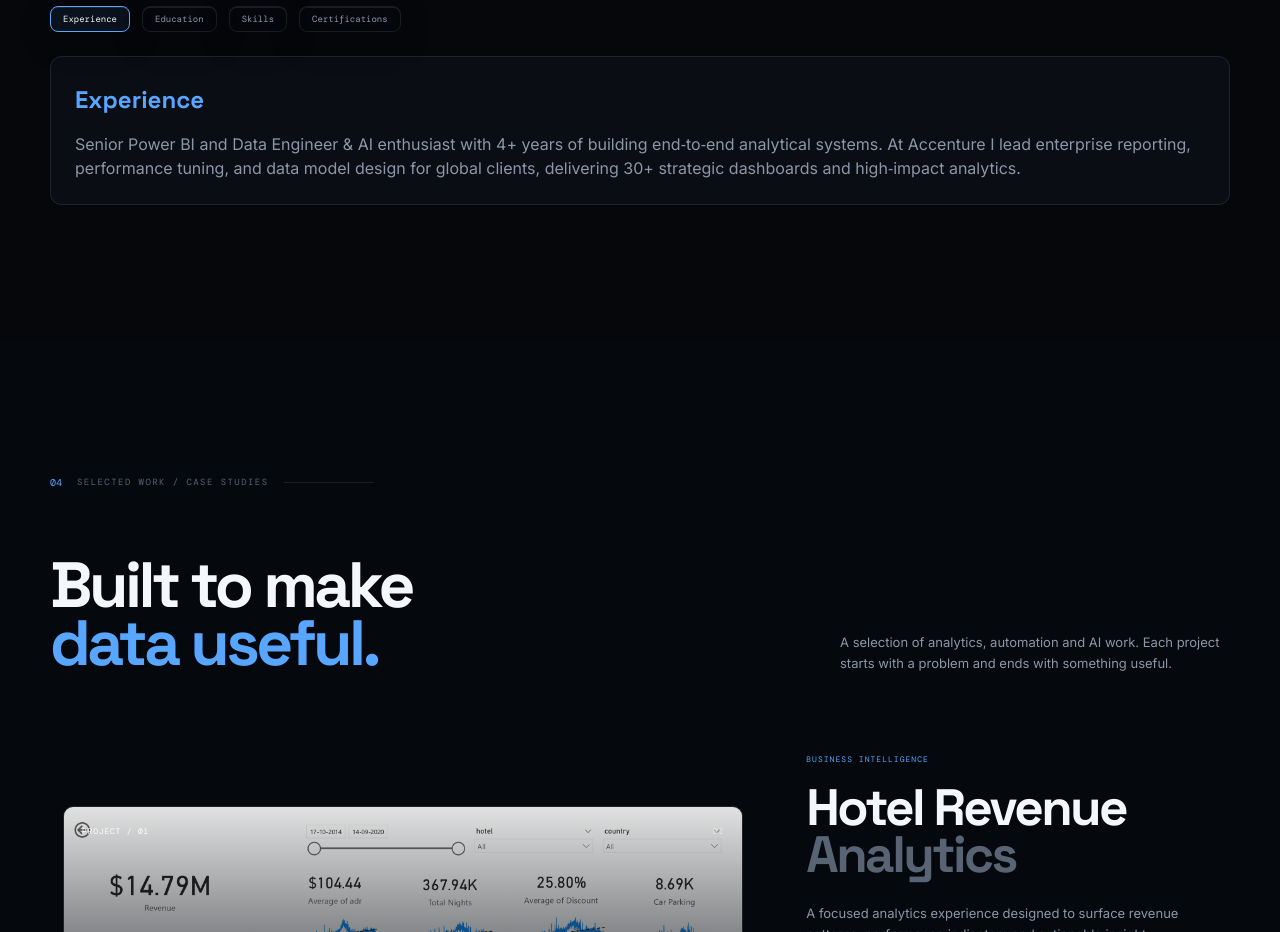
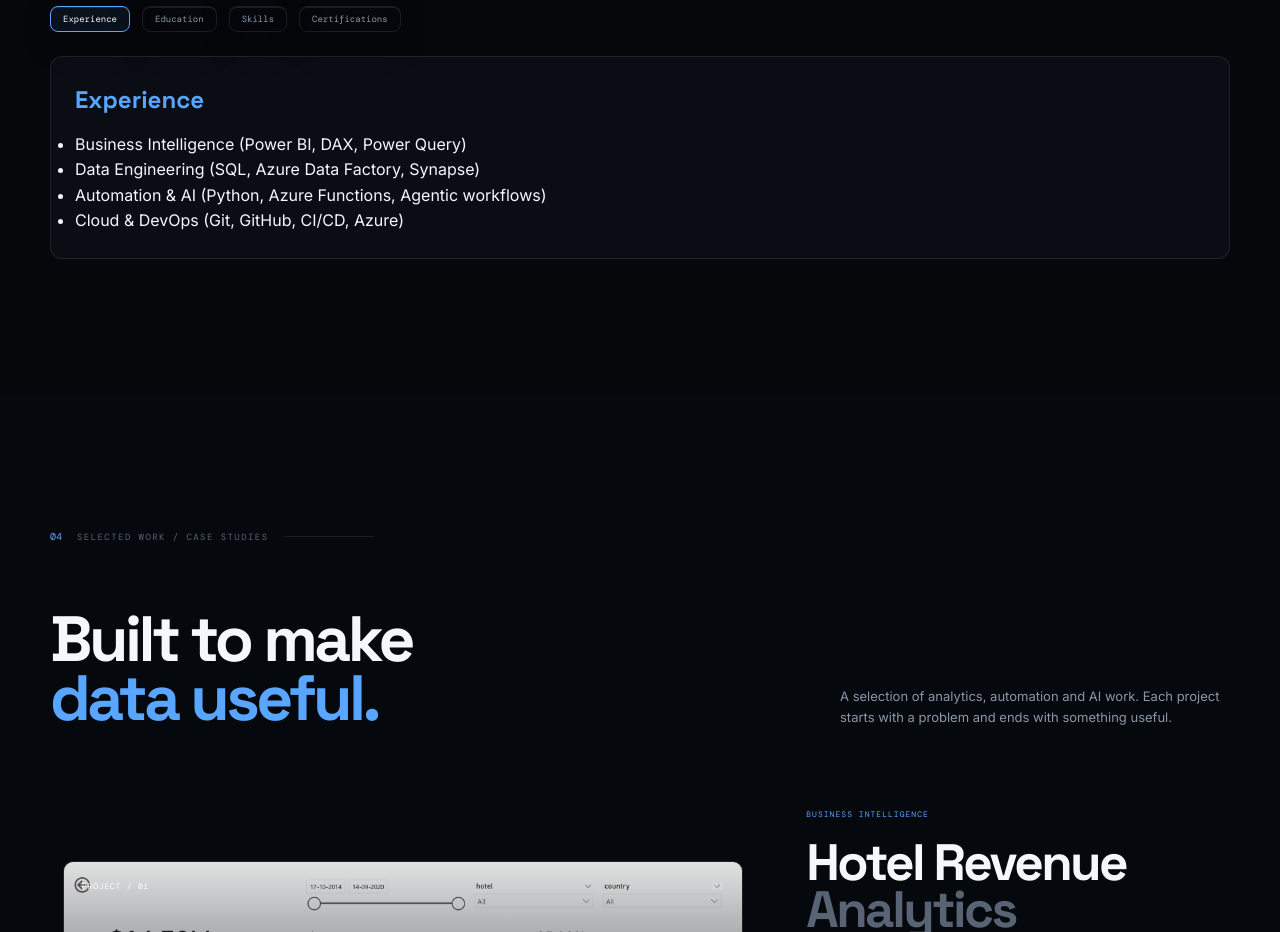
Before and after one commit to Abdulmugni/Abdulmugni, a Vue app: page / in a window 1280 px wide. Shown: the part 4220-5152 px from the top of the page. Built offline with nearby package versions, Linux system fonts and the light colour scheme; a web font is replaced by a local one.

Commit message:
Update Skills tab: replace paragraph with bullet list

```diff
--- a/src/components/Resume.vue
+++ b/src/components/Resume.vue
@@ -23,40 +23,42 @@
           <!-- Experience Tab -->
           <div v-if="active === 0" class="tab-panel">
             <h3>Experience</h3>
-            <p>
-              Senior Power BI and Data Engineer &amp; AI
-              enthusiast with 4+ years of building end‑to‑end analytical systems.
-              At Accenture I lead enterprise reporting, performance tuning,
-              and data model design for global clients, delivering 30+ strategic
-              dashboards and high‑impact analytics.
-            </p>
+            <ul class="list-disc pl-5 space-y-2">
+              <li>Business Intelligence (Power BI, DAX, Power Query)</li>
+              <li>Data Engineering (SQL, Azure Data Factory, Synapse)</li>
+              <li>Automation &amp; AI (Python, Azure Functions, Agentic workflows)</li>
+              <li>Cloud &amp; DevOps (Git, GitHub, CI/CD, Azure)</li>
+            </ul>
           </div>
           <!-- Education Tab -->
           <div v-else-if="active === 1" class="tab-panel">
             <h3>Education</h3>
-            <p>
-              B.Sc. in Computer Science, University of Hyderabad (2020).
-              Focus on data management, machine learning and user‑centered UI.
-            </p>
+            <ul class="list-disc pl-5 space-y-2">
+              <li>Business Intelligence (Power BI, DAX, Power Query)</li>
+              <li>Data Engineering (SQL, Azure Data Factory, Synapse)</li>
+              <li>Automation &amp; AI (Python, Azure Functions, Agentic workflows)</li>
+              <li>Cloud &amp; DevOps (Git, GitHub, CI/CD, Azure)</li>
+            </ul>
           </div>
           <!-- Skills Tab -->
           <div v-else-if="active === 2" class="tab-panel">
             <h3>Skills</h3>
-            <p>
-              Business Intelligence (Power BI, DAX, Power Query),
-              Data Engineering (SQL, Azure Data Factory, Synapse),
-              Automation &amp; AI (Python, Azure Functions, Agentic workflows),
-              Cloud &amp; DevOps (Git, GitHub, CI/CD, Azure).
-            </p>
+            <ul class="list-disc pl-5 space-y-2">
+              <li>Business Intelligence (Power BI, DAX, Power Query)</li>
+              <li>Data Engineering (SQL, Azure Data Factory, Synapse)</li>
+              <li>Automation &amp; AI (Python, Azure Functions, Agentic workflows)</li>
+              <li>Cloud &amp; DevOps (Git, GitHub, CI/CD, Azure)</li>
+            </ul>
           </div>
           <!-- Certifications Tab -->
           <div v-else-if="active === 3" class="tab-panel">
             <h3>Certifications</h3>
-            <p>
-              Microsoft Certified: Data Analyst Associate,
-              Microsoft Certified: Azure AI Engineer Associate,
-              Certified Scrum Master (CSM).
-            </p>
+            <ul class="list-disc pl-5 space-y-2">
+              <li>Business Intelligence (Power BI, DAX, Power Query)</li>
+              <li>Data Engineering (SQL, Azure Data Factory, Synapse)</li>
+              <li>Automation &amp; AI (Python, Azure Functions, Agentic workflows)</li>
+              <li>Cloud &amp; DevOps (Git, GitHub, CI/CD, Azure)</li>
+            </ul>
           </div>
         </div>
       </div>
```
